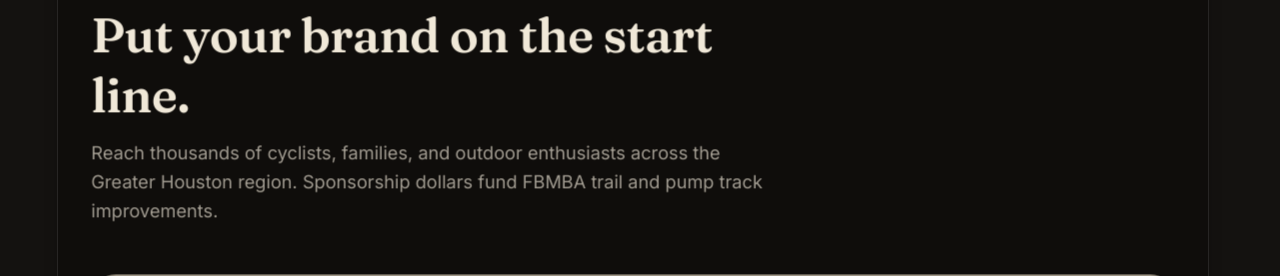
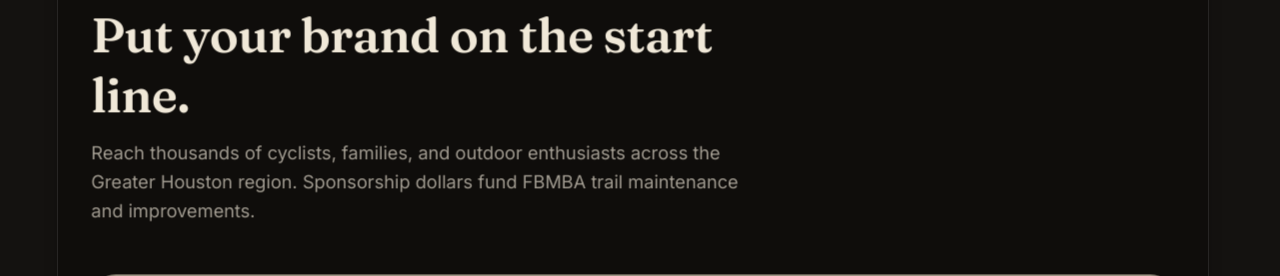
Before and after one commit to kirirotha/sugarland-bikefest, a Next.js app: page / in a window 1280 px wide. Shown: the part 4400-4676 px from the top of the page. Built offline with nearby package versions, Linux system fonts and the light colour scheme.

Commit message:
update text

```diff
--- a/components/Sponsors.tsx
+++ b/components/Sponsors.tsx
@@ -18,7 +18,7 @@
       id="sponsors"
       eyebrow="Sponsors & Vendors"
       title="Put your brand on the start line."
-      intro="Reach thousands of cyclists, families, and outdoor enthusiasts across the Greater Houston region. Sponsorship dollars fund FBMBA trail and pump track improvements."
+      intro="Reach thousands of cyclists, families, and outdoor enthusiasts across the Greater Houston region. Sponsorship dollars fund FBMBA trail maintenance and improvements."
       accent="sunset"
     >
       <Reveal>
```
